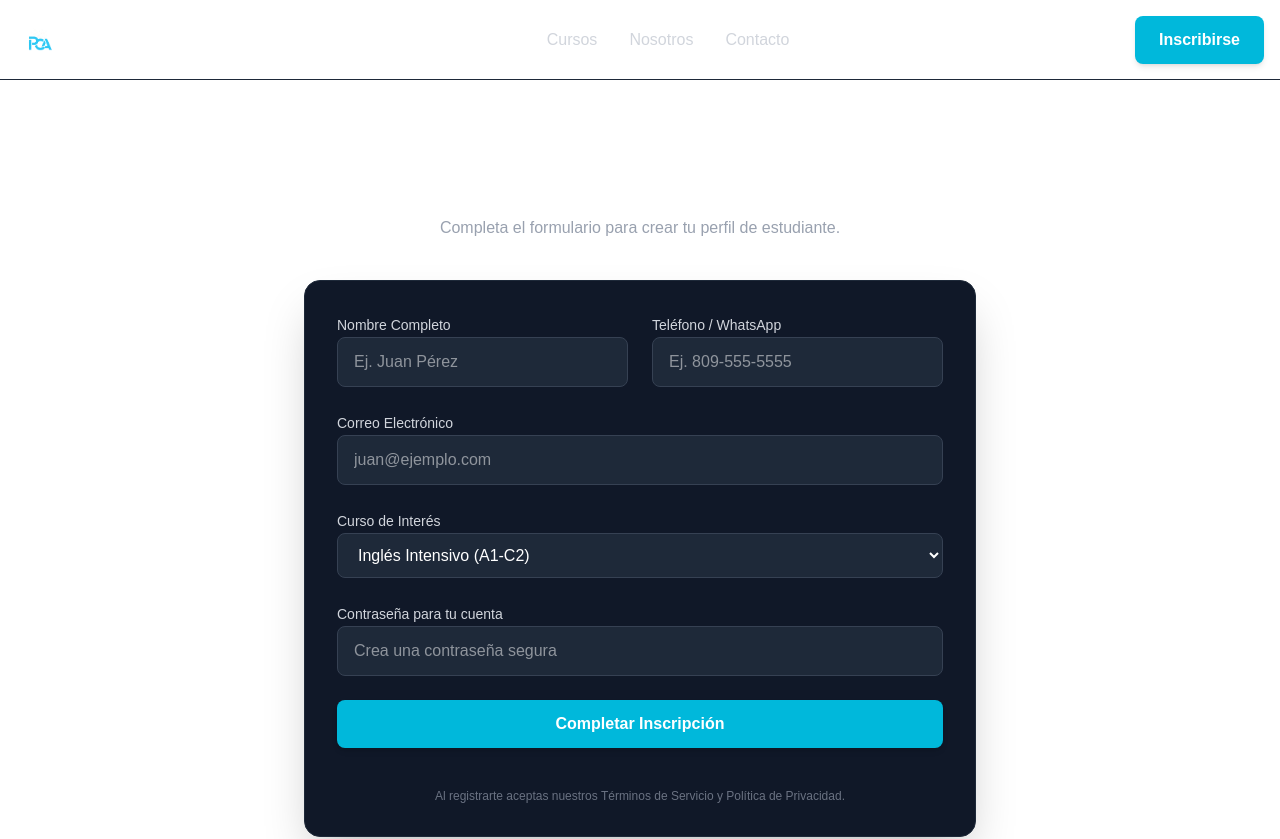
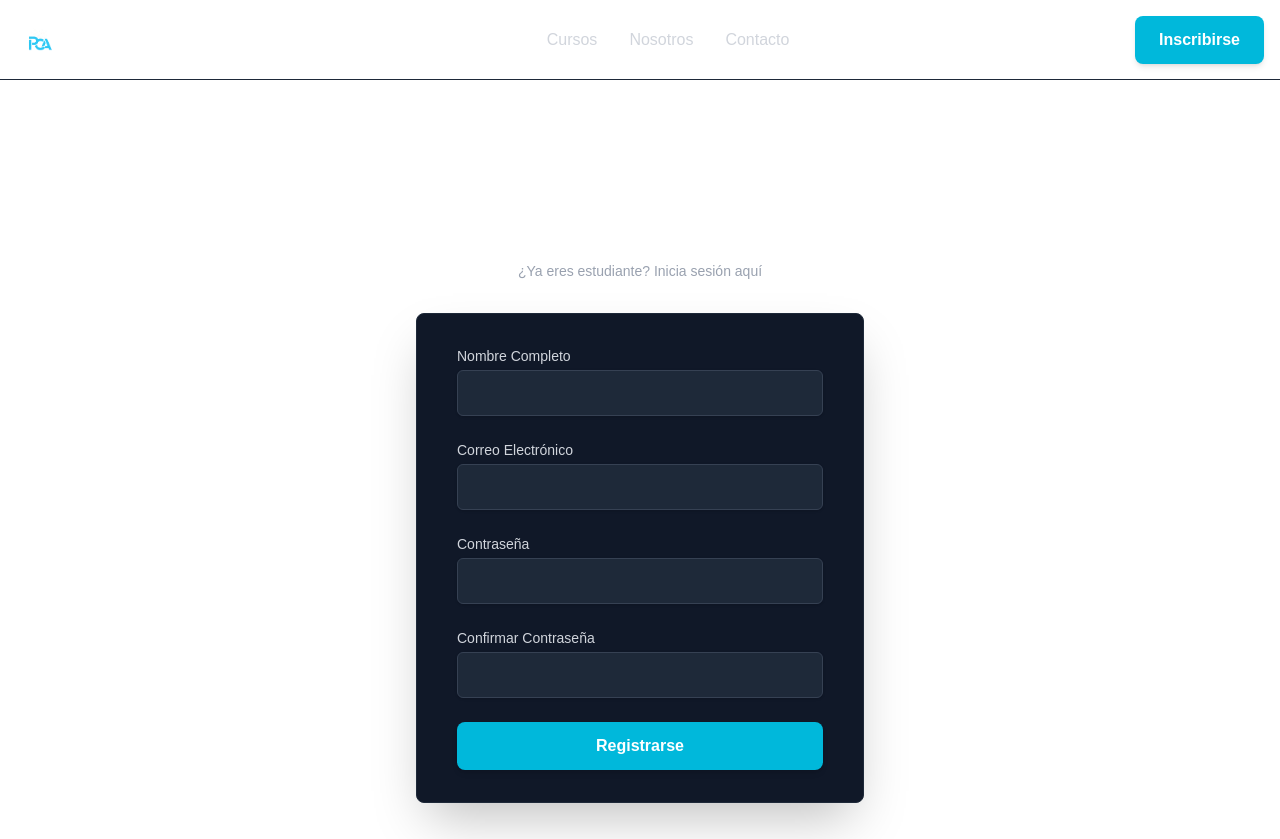
Before and after one commit to NardoZ12/punta-cana-academy, a Next.js app: page /registro in a window 1280 px wide. Shown: the top 839 px of the page. Built offline with nearby package versions, Linux system fonts and the light colour scheme.

Commit message:
Integrate Supabase authentication: Connect registration and login forms with real database, update environment variables, and enhance error handling

```diff
--- a/app/(website)/registro/page.tsx
+++ b/app/(website)/registro/page.tsx
@@ -1,108 +1,205 @@
-// src/app/(website)/registro/page.tsx
 'use client';
 
 import { useState } from 'react';
+import Link from 'next/link';
 import { useRouter } from 'next/navigation';
 import { Button } from '@/components/atoms/Button';
-import { motion } from 'framer-motion';
+import { createClient } from '@/utils/supabase/client'; // Importamos tu nuevo cliente
 
 export default function RegisterPage() {
   const router = useRouter();
-  const [isSubmitting, setIsSubmitting] = useState(false);
-  const [isSuccess, setIsSuccess] = useState(false);
+  const [formData, setFormData] = useState({
+    fullName: '',
+    email: '',
+    password: '',
+    confirmPassword: ''
+  });
+  const [error, setError] = useState('');
+  const [isLoading, setIsLoading] = useState(false);
 
-  const handleSubmit = (e: React.FormEvent) => {
+  const handleSubmit = async (e: React.FormEvent) => {
     e.preventDefault();
-    setIsSubmitting(true);
 
-    // Simulamos una petición al servidor (2 segundos)
-    setTimeout(() => {
-      setIsSubmitting(false);
-      setIsSuccess(true);
+    // PRUEBA INICIAL - Solo para ver si la función se ejecuta
+    console.log('🚀 FUNCIÓN EJECUTADA!');
+    alert('La función se ejecutó - paso 1');
 
-      // Redirigimos al Dashboard después de mostrar el éxito
-      setTimeout(() => {
+    setError('');
+    setIsLoading(true);
+
+    console.log('🔍 Iniciando registro con datos:', {
+      email: formData.email,
+      fullName: formData.fullName,
+      passwordLength: formData.password.length
+    });
+
+    // 1. Validaciones básicas
+    if (!formData.email || !formData.password || !formData.fullName) {
+      setError('Por favor, llena todos los campos');
+      setIsLoading(false);
+      return;
+    }
+
+    if (formData.password !== formData.confirmPassword) {
+      setError('Las contraseñas no coinciden');
+      setIsLoading(false);
+      return;
+    }
+
+    if (formData.password.length < 6) {
+      setError('La contraseña debe tener al menos 6 caracteres');
+      setIsLoading(false);
+      return;
+    }
+
+    try {
+      // 2. CONEXIÓN REAL CON SUPABASE
+      console.log('🔗 Creando cliente de Supabase...');
+      const supabase = createClient();
+
+      console.log('📧 Enviando datos a Supabase...');
+      const { data, error: signUpError } = await supabase.auth.signUp({
+        email: formData.email,
+        password: formData.password,
+        options: {
+          data: {
+            full_name: formData.fullName,
+          },
+        },
+      });
+
+      console.log('📋 Respuesta de Supabase:', { data, error: signUpError });
+
+      if (signUpError) {
+        console.error('❌ Error de Supabase:', signUpError);
+        setError(signUpError.message);
+        setIsLoading(false);
+      } else {
+        console.log('✅ Registro exitoso!');
+        alert('¡Cuenta creada! Revisa tu correo para confirmar (si está activado) o inicia sesión.');
         router.push('/dashboard/student');
-      }, 2000);
-    }, 1500);
+      }
+    } catch (error) {
+      console.error('💥 Error inesperado:', error);
+      setError('Error inesperado. Por favor, intenta de nuevo.');
+      setIsLoading(false);
+    }
   };
 
-  if (isSuccess) {
-    return (
-      <main className="min-h-screen bg-pca-black flex items-center justify-center p-4">
-        <motion.div
-          initial={{ scale: 0.8, opacity: 0 }}
-          animate={{ scale: 1, opacity: 1 }}
-          className="bg-gray-900 p-8 rounded-2xl border border-green-500/50 text-center max-w-md w-full"
-        >
-          <div className="w-20 h-20 bg-green-500/20 text-green-500 rounded-full flex items-center justify-center mx-auto mb-6">
-            <svg className="w-10 h-10" fill="none" viewBox="0 0 24 24" stroke="currentColor"><path strokeLinecap="round" strokeLinejoin="round" strokeWidth={3} d="M5 13l4 4L19 7" /></svg>
-          </div>
-          <h2 className="text-3xl font-bold text-white mb-2">¡Registro Completado!</h2>
-          <p className="text-gray-400 mb-6">Bienvenido a Punta Cana Academy. Te estamos redirigiendo a tu aula virtual...</p>
-          <div className="w-full h-1 bg-gray-800 rounded-full overflow-hidden">
-            <motion.div
-              initial={{ width: "0%" }}
-              animate={{ width: "100%" }}
-              transition={{ duration: 2 }}
-              className="h-full bg-green-500"
-            />
-          </div>
-        </motion.div>
-      </main>
-    );
-  }
+  const handleChange = (e: React.ChangeEvent<HTMLInputElement>) => {
+    setFormData({
+      ...formData,
+      [e.target.name]: e.target.value
+    });
+  };
 
   return (
-    <main className="min-h-screen bg-pca-black pt-20 pb-20 px-4 flex items-center justify-center">
-      <div className="w-full max-w-2xl">
-        <div className="text-center mb-10">
-          <h1 className="text-4xl font-bold text-white mb-4">Comienza tu viaje hoy</h1>
-          <p className="text-gray-400">Completa el formulario para crear tu perfil de estudiante.</p>
+    <div className="min-h-screen bg-pca-black flex flex-col justify-center py-12 sm:px-6 lg:px-8">
+
+      <div className="sm:mx-auto sm:w-full sm:max-w-md text-center">
+        <Link href="/" className="text-3xl font-bold text-white tracking-wider mb-6 inline-block">
+          PCA
+        </Link>
+        <h2 className="text-3xl font-extrabold text-white">
+          Crea tu cuenta
+        </h2>
+        <p className="mt-2 text-sm text-gray-400">
+          ¿Ya eres estudiante?{' '}
+          <Link href="/login" className="font-medium text-pca-blue hover:text-white transition-colors">
+            Inicia sesión aquí
+          </Link>
+        </p>
       </div>
 
-        <form onSubmit={handleSubmit} className="bg-gray-900 p-8 rounded-2xl border border-gray-800 shadow-2xl space-y-6">
+      <div className="mt-8 sm:mx-auto sm:w-full sm:max-w-md">
+        <div className="bg-gray-900 py-8 px-4 shadow-2xl sm:rounded-lg sm:px-10 border border-gray-800">
 
-          <div className="grid grid-cols-1 md:grid-cols-2 gap-6">
-            <div className="space-y-2">
-              <label className="text-sm font-medium text-gray-300">Nombre Completo</label>
-              <input required type="text" placeholder="Ej. Juan Pérez" className="w-full px-4 py-3 bg-gray-800 border border-gray-700 rounded-lg text-white focus:ring-2 focus:ring-pca-blue outline-none" />
+          <form className="space-y-6" onSubmit={handleSubmit}>
+
+            {error && (
+              <div className="bg-red-500/10 border border-red-500 text-red-500 text-sm p-3 rounded">
+                {error}
               </div>
-            <div className="space-y-2">
-              <label className="text-sm font-medium text-gray-300">Teléfono / WhatsApp</label>
-              <input required type="tel" placeholder="Ej. 809-555-5555" className="w-full px-4 py-3 bg-gray-800 border border-gray-700 rounded-lg text-white focus:ring-2 focus:ring-pca-blue outline-none" />
+            )}
+
+            <div>
+              <label htmlFor="fullName" className="block text-sm font-medium text-gray-300">
+                Nombre Completo
+              </label>
+              <div className="mt-1">
+                <input
+                  id="fullName"
+                  name="fullName"
+                  type="text"
+                  required
+                  className="appearance-none block w-full px-3 py-3 border border-gray-700 rounded-md shadow-sm placeholder-gray-500 bg-gray-800 text-white focus:outline-none focus:ring-pca-blue focus:border-pca-blue sm:text-sm"
+                  value={formData.fullName}
+                  onChange={handleChange}
+                />
               </div>
             </div>
 
-          <div className="space-y-2">
-            <label className="text-sm font-medium text-gray-300">Correo Electrónico</label>
-            <input required type="email" placeholder="juan@ejemplo.com" className="w-full px-4 py-3 bg-gray-800 border border-gray-700 rounded-lg text-white focus:ring-2 focus:ring-pca-blue outline-none" />
+            <div>
+              <label htmlFor="email" className="block text-sm font-medium text-gray-300">
+                Correo Electrónico
+              </label>
+              <div className="mt-1">
+                <input
+                  id="email"
+                  name="email"
+                  type="email"
+                  autoComplete="email"
+                  required
+                  className="appearance-none block w-full px-3 py-3 border border-gray-700 rounded-md shadow-sm placeholder-gray-500 bg-gray-800 text-white focus:outline-none focus:ring-pca-blue focus:border-pca-blue sm:text-sm"
+                  value={formData.email}
+                  onChange={handleChange}
+                />
+              </div>
             </div>
 
-          <div className="space-y-2">
-            <label className="text-sm font-medium text-gray-300">Curso de Interés</label>
-            <select className="w-full px-4 py-3 bg-gray-800 border border-gray-700 rounded-lg text-white focus:ring-2 focus:ring-pca-blue outline-none">
-              <option>Inglés Intensivo (A1-C2)</option>
-              <option>Desarrollo Web Full Stack</option>
-              <option>Francés para Hotelería</option>
-              <option>Otro / No estoy seguro</option>
-            </select>
+            <div>
+              <label htmlFor="password" className="block text-sm font-medium text-gray-300">
+                Contraseña
+              </label>
+              <div className="mt-1">
+                <input
+                  id="password"
+                  name="password"
+                  type="password"
+                  required
+                  className="appearance-none block w-full px-3 py-3 border border-gray-700 rounded-md shadow-sm placeholder-gray-500 bg-gray-800 text-white focus:outline-none focus:ring-pca-blue focus:border-pca-blue sm:text-sm"
+                  value={formData.password}
+                  onChange={handleChange}
+                />
+              </div>
             </div>
 
-          <div className="space-y-2">
-            <label className="text-sm font-medium text-gray-300">Contraseña para tu cuenta</label>
-            <input required type="password" placeholder="Crea una contraseña segura" className="w-full px-4 py-3 bg-gray-800 border border-gray-700 rounded-lg text-white focus:ring-2 focus:ring-pca-blue outline-none" />
+            <div>
+              <label htmlFor="confirmPassword" className="block text-sm font-medium text-gray-300">
+                Confirmar Contraseña
+              </label>
+              <div className="mt-1">
+                <input
+                  id="confirmPassword"
+                  name="confirmPassword"
+                  type="password"
+                  required
+                  className="appearance-none block w-full px-3 py-3 border border-gray-700 rounded-md shadow-sm placeholder-gray-500 bg-gray-800 text-white focus:outline-none focus:ring-pca-blue focus:border-pca-blue sm:text-sm"
+                  value={formData.confirmPassword}
+                  onChange={handleChange}
+                />
+              </div>
             </div>
 
-          <Button variant="primary" fullWidth type="submit">
-            {isSubmitting ? 'Procesando...' : 'Completar Inscripción'}
+            <div>
+              <Button variant="primary" fullWidth disabled={isLoading} type="submit">
+                {isLoading ? 'Creando cuenta...' : 'Registrarse'}
               </Button>
+            </div>
+          </form>
 
-          <p className="text-center text-xs text-gray-500 mt-4">
-            Al registrarte aceptas nuestros Términos de Servicio y Política de Privacidad.
-          </p>
-        </form>
         </div>
-    </main>
+      </div>
+    </div>
   );
 }
--- a/app/login/page.tsx
+++ b/app/login/page.tsx
@@ -1,133 +1,115 @@
-// src/app/login/page.tsx
 'use client';
 
 import { useState } from 'react';
 import Link from 'next/link';
-import Image from 'next/image';
+import { useRouter } from 'next/navigation';
 import { Button } from '@/components/atoms/Button';
-import { motion } from 'framer-motion';
-import { useRouter } from 'next/navigation';
+import { createClient } from '@/utils/supabase/client';
 
 export default function LoginPage() {
-  const [role, setRole] = useState<'student' | 'teacher'>('student');
   const router = useRouter();
+  const [email, setEmail] = useState('');
+  const [password, setPassword] = useState('');
+  const [error, setError] = useState('');
+  const [isLoading, setIsLoading] = useState(false);
 
-  const handleLogin = (e: React.FormEvent) => {
-    e.preventDefault(); // Evita que la página se recargue
+  const handleSubmit = async (e: React.FormEvent) => {
+    e.preventDefault();
+    setError('');
+    setIsLoading(true);
 
-    // Simulamos un login exitoso redirigiendo según el rol
-    if (role === 'student') {
+    const supabase = createClient();
+
+    // Iniciar sesión con Supabase
+    const { error } = await supabase.auth.signInWithPassword({
+      email,
+      password,
+    });
+
+    if (error) {
+      setError('Correo o contraseña incorrectos');
+      setIsLoading(false);
+    } else {
+      // ¡Éxito! Redirigir al dashboard
       router.push('/dashboard/student');
-    } else {
-      router.push('/dashboard/teacher');
+      router.refresh();
     }
   };
 
   return (
-    <main className="min-h-screen flex items-center justify-center bg-pca-black p-4 relative overflow-hidden">
+    <div className="min-h-screen bg-pca-black flex flex-col justify-center py-12 sm:px-6 lg:px-8">
 
-      {/* Fondo Decorativo */}
-      <div className="absolute inset-0 z-0">
-        <Image
-          src="https://images.unsplash.com/photo-1517245386807-bb43f82c33c4?q=80&w=2000"
-          alt="Background"
-          fill
-          className="object-cover opacity-20 blur-sm"
-        />
-        <div className="absolute inset-0 bg-gradient-to-t from-pca-black via-pca-black/80 to-pca-black/60" />
+      <div className="sm:mx-auto sm:w-full sm:max-w-md text-center">
+        <Link href="/" className="text-3xl font-bold text-white tracking-wider mb-6 inline-block">
+          PCA
+        </Link>
+        <h2 className="text-3xl font-extrabold text-white">
+          Inicia Sesión
+        </h2>
+        <p className="mt-2 text-sm text-gray-400">
+          ¿No tienes cuenta?{' '}
+          <Link href="/registro" className="font-medium text-pca-blue hover:text-white transition-colors">
+            Regístrate gratis
+          </Link>
+        </p>
       </div>
 
-      <motion.div
-        initial={{ opacity: 0, scale: 0.95 }}
-        animate={{ opacity: 1, scale: 1 }}
-        className="w-full max-w-md bg-gray-900/90 backdrop-blur-xl p-8 rounded-2xl border border-gray-800 shadow-2xl relative z-10"
-      >
-        {/* Header del Login */}
-        <div className="text-center mb-8">
-          <Link href="/" className="inline-block mb-4">
-            <div className="relative w-20 h-20 mx-auto">
-               <Image src="/images/logos/logo-pca.png" alt="PCA Logo" fill className="object-contain" />
+      <div className="mt-8 sm:mx-auto sm:w-full sm:max-w-md">
+        <div className="bg-gray-900 py-8 px-4 shadow-2xl sm:rounded-lg sm:px-10 border border-gray-800">
+
+          <form className="space-y-6" onSubmit={handleSubmit}>
+
+            {error && (
+              <div className="bg-red-500/10 border border-red-500 text-red-500 text-sm p-3 rounded">
+                {error}
               </div>
-          </Link>
-          <h1 className="text-2xl font-bold text-white">Bienvenido de nuevo</h1>
-          <p className="text-gray-400 text-sm mt-2">Ingresa a tu plataforma educativa</p>
+            )}
+
+            <div>
+              <label htmlFor="email" className="block text-sm font-medium text-gray-300">
+                Correo Electrónico
+              </label>
+              <div className="mt-1">
+                <input
+                  id="email"
+                  name="email"
+                  type="email"
+                  autoComplete="email"
+                  required
+                  className="appearance-none block w-full px-3 py-3 border border-gray-700 rounded-md shadow-sm placeholder-gray-500 bg-gray-800 text-white focus:outline-none focus:ring-pca-blue focus:border-pca-blue sm:text-sm"
+                  value={email}
+                  onChange={(e) => setEmail(e.target.value)}
+                />
               </div>
-
-        {/* Selector de Rol (Estudiante vs Profesor) */}
-        <div className="flex p-1 bg-gray-800 rounded-lg mb-8">
-          <button
-            onClick={() => setRole('student')}
-            className={`flex-1 py-2 text-sm font-medium rounded-md transition-all ${
-              role === 'student'
-                ? 'bg-pca-blue text-white shadow-md'
-                : 'text-gray-400 hover:text-white'
-            }`}
-          >
-            Soy Estudiante
-          </button>
-          <button
-            onClick={() => setRole('teacher')}
-            className={`flex-1 py-2 text-sm font-medium rounded-md transition-all ${
-              role === 'teacher'
-                ? 'bg-white text-pca-black shadow-md'
-                : 'text-gray-400 hover:text-white'
-            }`}
-          >
-            Soy Profesor
-          </button>
-        </div>
-
-        {/* Formulario */}
-        <form className="space-y-5" onSubmit={handleLogin}>
-          <div>
-            <label className="block text-xs font-medium text-gray-400 mb-1 uppercase">
-              {role === 'student' ? 'Correo institucional o personal' : 'Correo de docente'}
-            </label>
-            <input
-              type="email"
-              placeholder="nombre@ejemplo.com"
-              className="w-full px-4 py-3 bg-gray-800 border border-gray-700 rounded-lg text-white focus:ring-2 focus:ring-pca-blue outline-none transition-all"
-            />
             </div>
 
             <div>
-            <label className="block text-xs font-medium text-gray-400 mb-1 uppercase">
+              <label htmlFor="password" className="block text-sm font-medium text-gray-300">
                 Contraseña
               </label>
+              <div className="mt-1">
                 <input
+                  id="password"
+                  name="password"
                   type="password"
-              placeholder="••••••••"
-              className="w-full px-4 py-3 bg-gray-800 border border-gray-700 rounded-lg text-white focus:ring-2 focus:ring-pca-blue outline-none transition-all"
+                  autoComplete="current-password"
+                  required
+                  className="appearance-none block w-full px-3 py-3 border border-gray-700 rounded-md shadow-sm placeholder-gray-500 bg-gray-800 text-white focus:outline-none focus:ring-pca-blue focus:border-pca-blue sm:text-sm"
+                  value={password}
+                  onChange={(e) => setPassword(e.target.value)}
                 />
               </div>
-
-          <div className="flex items-center justify-between text-sm">
-            <label className="flex items-center gap-2 cursor-pointer">
-              <input type="checkbox" className="rounded border-gray-700 bg-gray-800 text-pca-blue focus:ring-pca-blue" />
-              <span className="text-gray-400">Recordarme</span>
-            </label>
-            <Link href="#" className="text-pca-blue hover:underline">
-              ¿Olvidaste tu contraseña?
-            </Link>
             </div>
 
-          <Button
-            variant={role === 'student' ? 'primary' : 'secondary'}
-            fullWidth
-            type="submit"
-          >
-            {role === 'student' ? 'Entrar al Aula Virtual' : 'Acceder al Panel Docente'}
+            <div>
+              <Button variant="primary" fullWidth disabled={isLoading} type="submit">
+                {isLoading ? 'Entrando...' : 'Iniciar Sesión'}
               </Button>
+            </div>
           </form>
 
-        {/* Footer del Login */}
-        <div className="mt-8 text-center text-sm text-gray-500">
-          ¿No tienes una cuenta?{' '}
-          <Link href="/contacto" className="text-white hover:text-pca-blue font-medium transition-colors">
-            Contacta a Admisiones
-          </Link>
         </div>
-      </motion.div>
-    </main>
+      </div>
+    </div>
   );
 }
--- a/package.json
+++ b/package.json
@@ -11,6 +11,8 @@
   "dependencies": {
     "@headlessui/react": "^2.2.9",
     "@heroicons/react": "^2.2.0",
+    "@supabase/ssr": "^0.8.0",
+    "@supabase/supabase-js": "^2.90.1",
     "@tanstack/react-query": "^5.90.16",
     "framer-motion": "^12.25.0",
     "next": "16.1.1",
--- a/src/components/atoms/Button.tsx
+++ b/src/components/atoms/Button.tsx
@@ -7,6 +7,7 @@ interface ButtonProps {
   variant?: 'primary' | 'secondary' | 'outline';
   fullWidth?: boolean;
   type?: 'button' | 'submit' | 'reset';
+  disabled?: boolean;
 }
 
 export const Button = ({
@@ -14,7 +15,8 @@ export const Button = ({
   onClick,
   variant = 'primary',
   fullWidth = false,
-  type = 'button'
+  type = 'button',
+  disabled = false
 }: ButtonProps) => {
 
   // Estilos base que siempre tendrá el botón
@@ -22,15 +24,22 @@ export const Button = ({
 
   // Variantes de color (Usando el azul cyan del logo PCA)
   const variants = {
-    primary: "bg-cyan-500 text-white hover:bg-cyan-600 hover:shadow-lg",
-    secondary: "bg-slate-800 text-white hover:bg-slate-700",
-    outline: "border-2 border-cyan-500 text-cyan-500 hover:bg-cyan-50"
+    primary: disabled
+      ? "bg-gray-500 text-gray-300 cursor-not-allowed"
+      : "bg-cyan-500 text-white hover:bg-cyan-600 hover:shadow-lg",
+    secondary: disabled
+      ? "bg-gray-600 text-gray-400 cursor-not-allowed"
+      : "bg-slate-800 text-white hover:bg-slate-700",
+    outline: disabled
+      ? "border-2 border-gray-500 text-gray-500 cursor-not-allowed"
+      : "border-2 border-cyan-500 text-cyan-500 hover:bg-cyan-50"
   };
 
   return (
     <button
       type={type}
-      onClick={onClick}
+      onClick={disabled ? undefined : onClick}
+      disabled={disabled}
       className={`${baseStyles} ${variants[variant]} ${fullWidth ? 'w-full' : ''}`}
     >
       {children}
--- /dev/null
+++ b/src/utils/supabase/client.ts
@@ -0,0 +1,18 @@
+import { createBrowserClient } from '@supabase/ssr'
+
+export function createClient() {
+  const url = process.env.NEXT_PUBLIC_SUPABASE_URL
+  const key = process.env.NEXT_PUBLIC_SUPABASE_ANON_KEY
+
+  console.log('🔧 Variables de entorno:', {
+    url: url ? `${url.substring(0, 20)}...` : 'No definida',
+    key: key ? `${key.substring(0, 20)}...` : 'No definida'
+  });
+
+  if (!url || !key) {
+    console.error('❌ Variables de Supabase no encontradas');
+    throw new Error('Variables de entorno de Supabase no configuradas');
+  }
+
+  return createBrowserClient(url, key)
+}
```
Also changed, not shown: 1 other file (tests, documents, lock files or other folders). Lines whose indentation alone changed are shown as unchanged.
